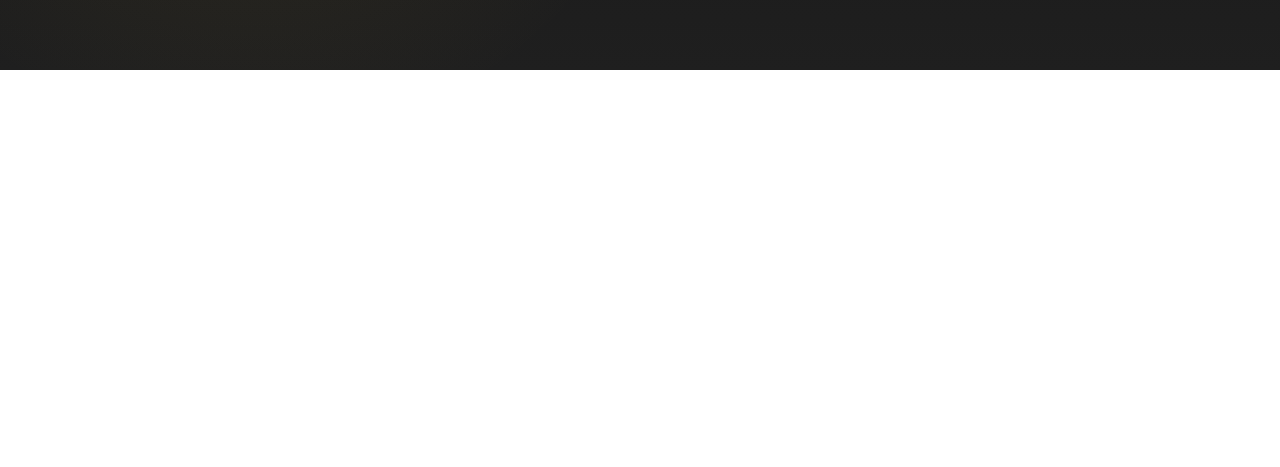
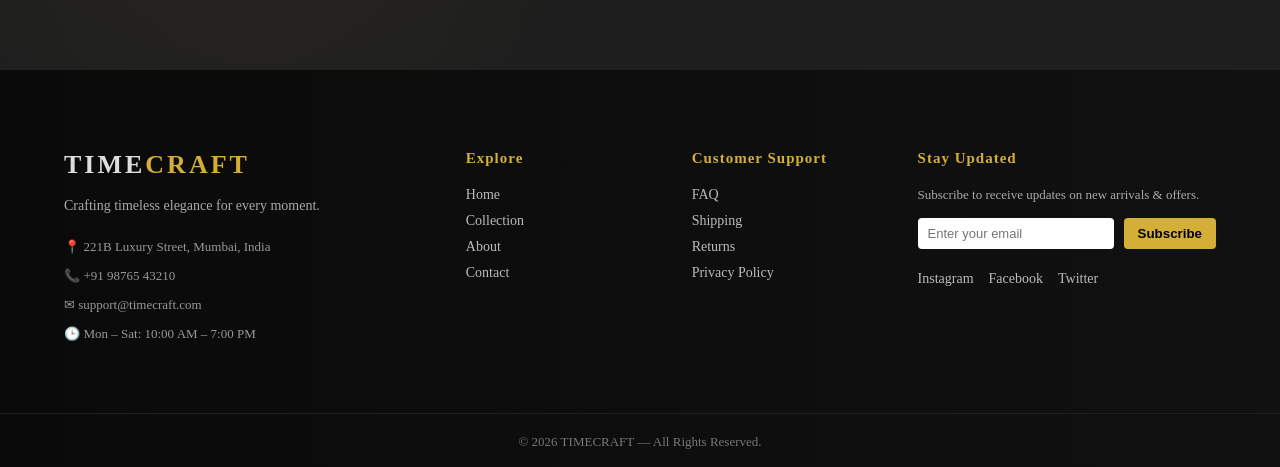
Before and after one commit to vanshfried/Watches, a React app in the folder frontend/: page / in a window 1280 px wide. Shown: the part 1110-1577 px from the top of the page. Before the commit the page ends 1180 px from the top, so only its background shows below. Built offline with nearby package versions, Linux system fonts and the light colour scheme; no server answers; the HTML template or start-up script is replaced by a standard one.

Commit message:
footer added

```diff
--- /dev/null
+++ b/frontend/src/Pages/User/CSS/Footer.module.css
@@ -0,0 +1,143 @@
+.footer {
+  background: linear-gradient(to right, #0a0a0a, #111111);
+  color: #ddd;
+  padding-top: 80px;
+}
+
+.top {
+  width: 90%;
+  max-width: 1300px;
+  margin: auto;
+  display: grid;
+  grid-template-columns: 2fr 1fr 1fr 1.5fr;
+  gap: 50px;
+  padding-bottom: 60px;
+}
+
+/* Brand */
+.brand h2 {
+  font-size: 26px;
+  letter-spacing: 3px;
+  margin-bottom: 15px;
+}
+
+.brand span {
+  color: #d4af37;
+}
+
+.brand p {
+  color: #aaa;
+  font-size: 14px;
+  line-height: 1.6;
+  max-width: 300px;
+}
+
+.contactInfo {
+  margin-top: 20px;
+}
+
+.contactInfo p {
+  font-size: 13px;
+  color: #999;
+  margin-bottom: 8px;
+}
+
+/* Sections */
+.section h4 {
+  margin-bottom: 20px;
+  font-size: 15px;
+  letter-spacing: 1px;
+  color: #d4af37;
+}
+
+.section a {
+  display: block;
+  margin-bottom: 10px;
+  text-decoration: none;
+  color: #bbb;
+  font-size: 14px;
+  transition: 0.3s ease;
+}
+
+.section a:hover {
+  color: #fff;
+  transform: translateX(6px);
+}
+
+/* Newsletter */
+.newsText {
+  font-size: 13px;
+  color: #aaa;
+  margin-bottom: 15px;
+}
+
+.newsletter {
+  display: flex;
+  gap: 10px;
+  margin-bottom: 20px;
+}
+
+.newsletter input {
+  flex: 1;
+  padding: 8px 10px;
+  border-radius: 4px;
+  border: none;
+  outline: none;
+  font-size: 13px;
+}
+
+.newsletter button {
+  background: #d4af37;
+  color: #000;
+  border: none;
+  padding: 8px 14px;
+  border-radius: 4px;
+  cursor: pointer;
+  font-weight: 600;
+  transition: 0.3s ease;
+}
+
+.newsletter button:hover {
+  background: #c59d2f;
+}
+
+/* Socials */
+.socials a {
+  display: inline-block;
+  margin-right: 15px;
+  font-size: 14px;
+  color: #bbb;
+  text-decoration: none;
+  transition: 0.3s ease;
+}
+
+.socials a:hover {
+  color: #d4af37;
+}
+
+/* Bottom */
+.bottom {
+  border-top: 1px solid #1f1f1f;
+  text-align: center;
+  padding: 20px 0;
+  font-size: 13px;
+  color: #777;
+}
+
+/* Responsive */
+@media (max-width: 992px) {
+  .top {
+    grid-template-columns: 1fr 1fr;
+  }
+}
+
+@media (max-width: 600px) {
+  .top {
+    grid-template-columns: 1fr;
+    gap: 40px;
+  }
+
+  .newsletter {
+    flex-direction: column;
+  }
+}
--- /dev/null
+++ b/frontend/src/Pages/User/Components/Footer.jsx
@@ -0,0 +1,68 @@
+import { Link } from "react-router-dom";
+import styles from "../CSS/Footer.module.css";
+
+const Footer = () => {
+  return (
+    <footer className={styles.footer}>
+      <div className={styles.top}>
+        {/* Brand */}
+        <div className={styles.brand}>
+          <h2>
+            TIME<span>CRAFT</span>
+          </h2>
+          <p>Crafting timeless elegance for every moment.</p>
+
+          <div className={styles.contactInfo}>
+            <p>📍 221B Luxury Street, Mumbai, India</p>
+            <p>📞 +91 98765 43210</p>
+            <p>✉ support@timecraft.com</p>
+            <p>🕒 Mon – Sat: 10:00 AM – 7:00 PM</p>
+          </div>
+        </div>
+
+        {/* Explore */}
+        <div className={styles.section}>
+          <h4>Explore</h4>
+          <Link to="/">Home</Link>
+          <Link to="/">Collection</Link>
+          <Link to="/">About</Link>
+          <Link to="/">Contact</Link>
+        </div>
+
+        {/* Support */}
+        <div className={styles.section}>
+          <h4>Customer Support</h4>
+          <Link to="/">FAQ</Link>
+          <Link to="/">Shipping</Link>
+          <Link to="/">Returns</Link>
+          <Link to="/">Privacy Policy</Link>
+        </div>
+
+        {/* Newsletter */}
+        <div className={styles.section}>
+          <h4>Stay Updated</h4>
+          <p className={styles.newsText}>
+            Subscribe to receive updates on new arrivals & offers.
+          </p>
+
+          <div className={styles.newsletter}>
+            <input type="email" placeholder="Enter your email" />
+            <button>Subscribe</button>
+          </div>
+
+          <div className={styles.socials}>
+            <a href="#">Instagram</a>
+            <a href="#">Facebook</a>
+            <a href="#">Twitter</a>
+          </div>
+        </div>
+      </div>
+
+      <div className={styles.bottom}>
+        © {new Date().getFullYear()} TIMECRAFT — All Rights Reserved.
+      </div>
+    </footer>
+  );
+};
+
+export default Footer;
--- a/frontend/src/Pages/User/UserLayout.jsx
+++ b/frontend/src/Pages/User/UserLayout.jsx
@@ -1,3 +1,4 @@
+import Footer from "./Components/Footer";
 import Header from "./Components/Header";
 import { Outlet } from "react-router-dom";
 
@@ -6,6 +7,7 @@ const UserLayout = () => {
     <>
       <Header />
       <Outlet />
+      <Footer />
     </>
   );
 };
--- a/frontend/src/index.css
+++ b/frontend/src/index.css
@@ -3,3 +3,7 @@
     padding: 0;
     box-sizing: border-box;
 }
+html, body, #root {
+  height: 100%;
+  background-color: #0d0d0d;
+}
```
